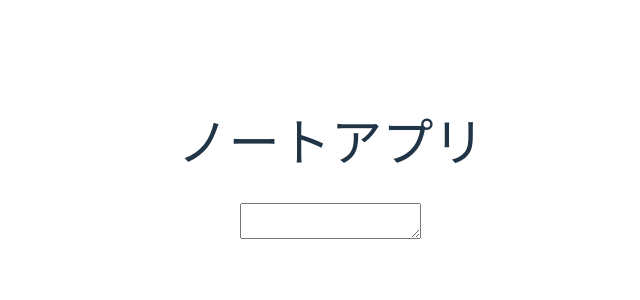
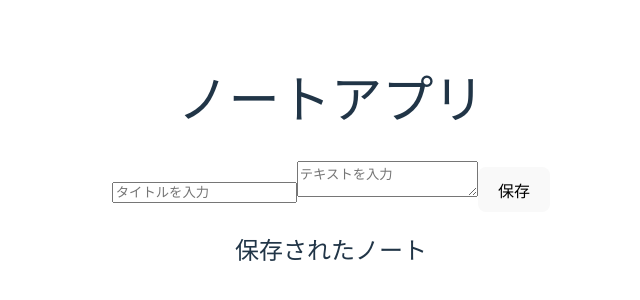
Before and after one commit to 97cd8adb/noteapp-origin, a React (Vite) app: page / in a window 1280 px wide. Shown: the part 238-538 px from the top of the page, without its empty margins (309-949 px from the left). Built offline with nearby package versions, Linux system fonts and the light colour scheme.

Commit message:
ノートの追加機能を実装し、localStorageへの保存と復元を追加

```diff
--- a/src/App.jsx
+++ b/src/App.jsx
@@ -2,26 +2,63 @@ import { useEffect, useState } from 'react'
 import './App.css'
 
 const App = () => {
-  const [note, setNote] = useState("");
+  const [title, setTitle] = useState([]);
+  const [content, setContent] = useState([]);
+  const [notes, setNotes] = useState([]);
+
+  //ページ読み込み時にlocalStrageから復元
   useEffect (() => {
-    const savedNote = localStorage.getItem("myNote");
-    if (savedNote) {
-      setNote(savedNote);
+    const savedNotes = localStorage.getItem("notes");
+    if (savedNotes) {
+      setNotes(JSON.parse(savedNotes));
     }
   }, []);
+
+  //notesが変わるたびにlocalStrageに保存
   useEffect (() => {
-    localStorage.setItem("myNote", note);
-  }, [note]);
+    localStorage.setItem("notes", JSON.stringify(notes));
+  }, [notes]);
+
+  //新しいノートを追加
+  const addNote = () => {
+    if (title.trim() === "" && content.trim() === "") return;
+    const newNote = {title, content};
+    setNotes([...notes, newNote]);
+    setTitle("");
+    setContent("");
+  }
+
   return(
     <div>
       <h1>ノートアプリ</h1>
+
+      <div>
+        <input
+          type="text"
+          placeholder="タイトルを入力"
+          value={title}
+          onChange={(e)=> setTitle(e.target.value)}
+        />
         <textarea
-      value={note}
-      onChange={(e)=> setNote(e.target.value)}
+          placeholder="テキストを入力"
+          value={content}
+          onChange={(e)=> setContent(e.target.value)}
         />
+        <button onClick={addNote}>保存</button>
       </div>
-)
-}
+
+      <h2>保存されたノート</h2>
+      <ul>
+        {notes.map((note, index) => (
+          <li key={index}>
+            <strong>{note.title}</strong>
+            <p>{note.content}</p>
+          </li>
+        ))}
+      </ul>
+    </div>
+  );
+};
 
 
 
```
Lines whose indentation alone changed are shown as unchanged.
